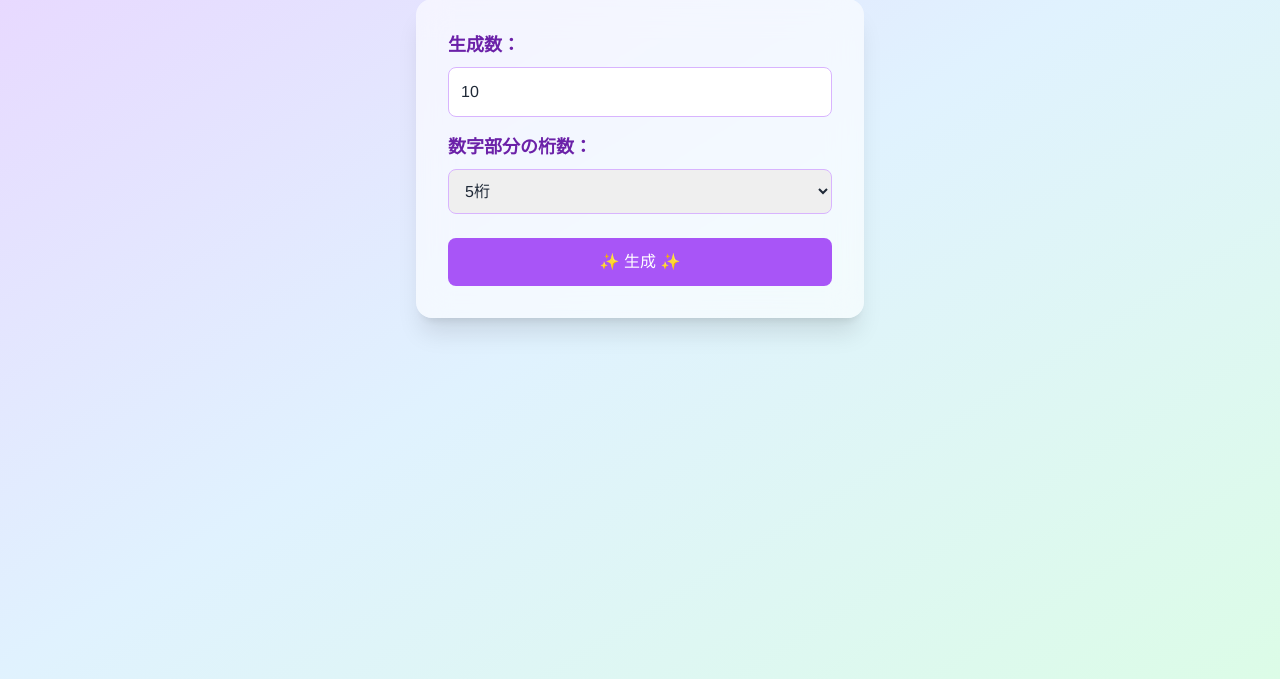
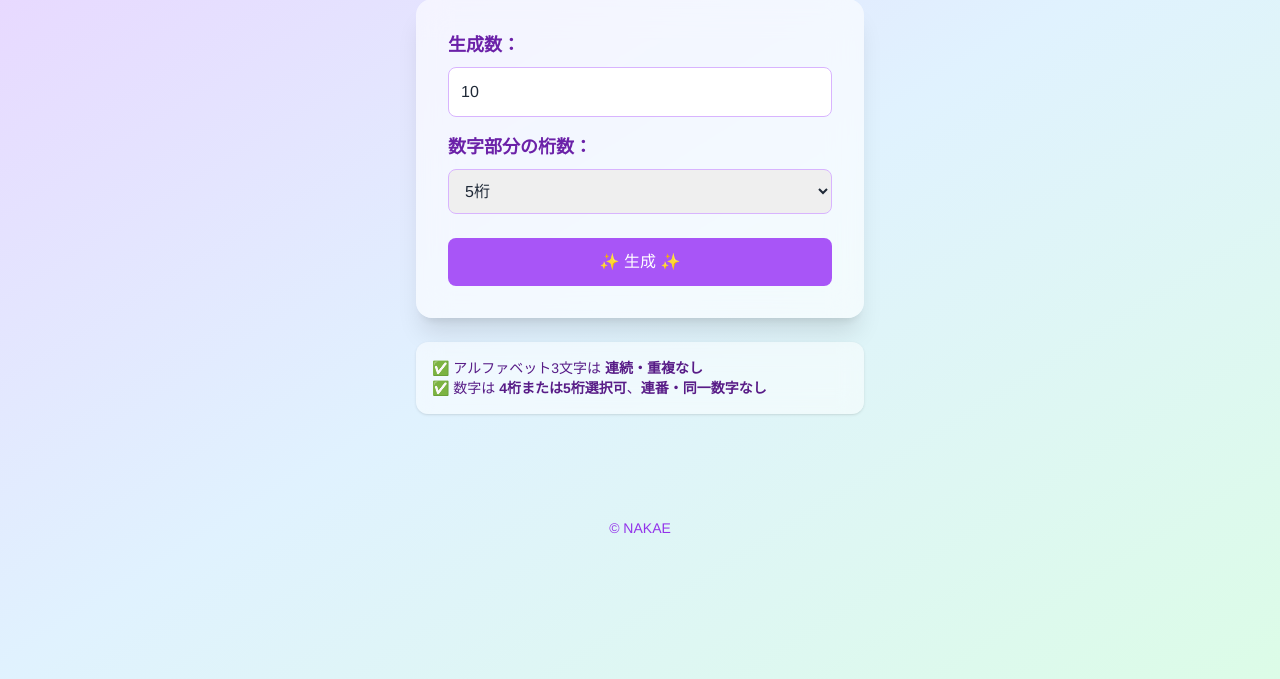
Before and after one commit to KIYOHA-RU/password-generator, a Flask app: page / in a window 1280 px wide. Shown: the part 121-800 px from the top of the page. Run offline with Flask 3, Linux system fonts and the light colour scheme; some libraries are stand-ins or nearby versions.

```diff
--- a/templates/index.html
+++ b/templates/index.html
@@ -9,7 +9,7 @@
 
   <h1 class="text-4xl font-bold text-center text-purple-700 mb-8 drop-shadow">パスワード生成ツール</h1>
 
-  <form method="POST" class="backdrop-blur-lg bg-white/60 p-8 rounded-2xl shadow-xl w-full max-w-md mb-10 transition transform hover:scale-105">
+  <form method="POST" class="backdrop-blur-lg bg-white/60 p-8 rounded-2xl shadow-xl w-full max-w-md mb-6 transition transform hover:scale-105">
     <label class="block text-lg mb-2 text-purple-800 font-semibold">生成数：</label>
     <input type="number" name="count" value="10" class="border border-purple-300 p-3 w-full rounded-lg mb-4 focus:outline-none focus:ring-2 focus:ring-purple-400">
 
@@ -21,6 +21,12 @@
 
     <button type="submit" class="bg-purple-500 text-white px-6 py-3 rounded-lg w-full hover:bg-purple-600 transition">✨ 生成 ✨</button>
   </form>
+
+  <!-- ✅ 生成条件 表示 -->
+  <div class="bg-white/50 backdrop-blur-md p-4 rounded-xl shadow w-full max-w-md mb-10 text-sm text-purple-900">
+    <p>✅ アルファベット3文字は <strong>連続・重複なし</strong></p>
+    <p>✅ 数字は <strong>4桁または5桁選択可</strong>、<strong>連番・同一数字なし</strong></p>
+  </div>
 
   {% if passwords %}
     <div class="flex gap-4 mb-8 w-full max-w-md">
@@ -44,5 +50,10 @@
     </ul>
   {% endif %}
 
+  <!-- 👣 コピーライト -->
+  <footer class="mt-16 text-center text-sm text-purple-600">
+    © NAKAE
+  </footer>
+
 </body>
 </html>
```
